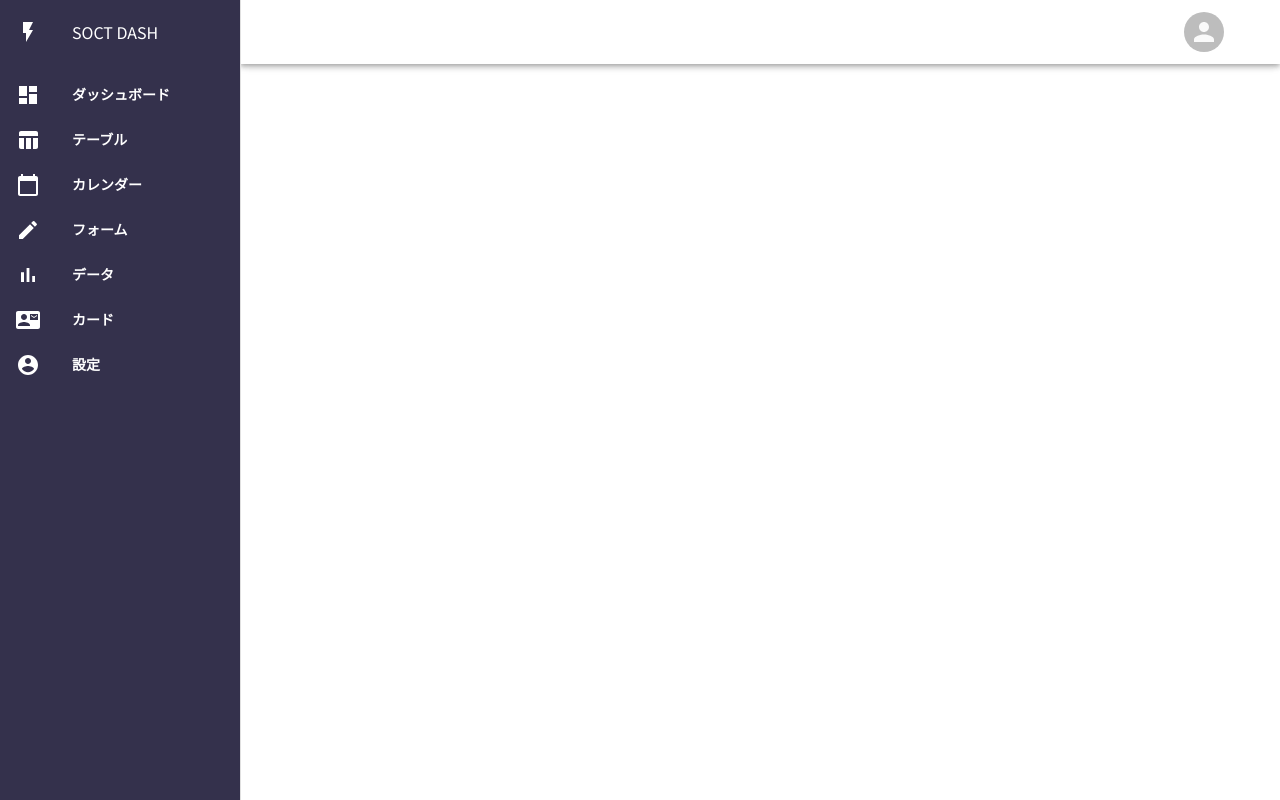
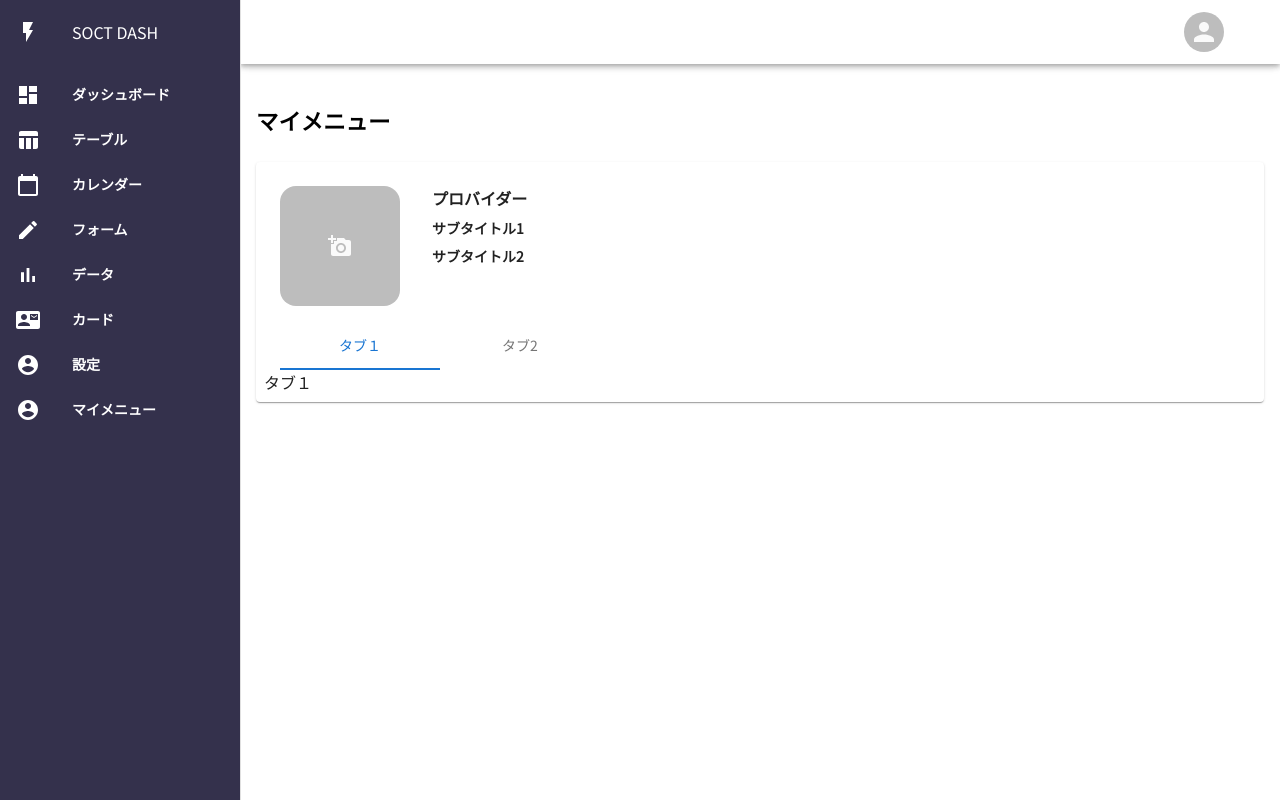
Before and after one commit to soctllc/dash-ui, a React (Create React App) app in the folder web-app/: page /myMenu in a window 1280 px wide. Built offline with nearby package versions, Linux system fonts and the light colour scheme.

Commit message:
feat:MyMenuAvatarの追加

```diff
--- a/web-app/package.json
+++ b/web-app/package.json
@@ -11,7 +11,7 @@
     "@fullcalendar/timegrid": "^5.3.1",
     "@material-ui/core": "^4.11.0",
     "@material-ui/icons": "^4.9.1",
-    "@material-ui/lab": "^4.0.0-alpha.56",
+    "@material-ui/lab": "^4.0.0-alpha.57",
     "@material-ui/pickers": "^3.2.10",
     "@material-ui/styles": "^4.10.0",
     "@testing-library/jest-dom": "^4.2.4",
--- a/web-app/src/components/atoms/Avatar.js
+++ b/web-app/src/components/atoms/Avatar.js
@@ -34,6 +34,28 @@ export const EditableAvatar = (props) => {
                 {loading ? <CircularProgress/> :<AddAPhotoIcon/>}
             </RoundedAvatar>
         </Div>
+    );
+}
+
+export const MyMenuAvatar= (props) => {
+    const title = props.title;
+    const subtitle1 = props.subtitle1;
+    const subtitle2 = props.subtitle2;
+    const avatar = props.avatar;
+    const required = props.required? props.required : false;
+    const loading = props.loading ? props.loading : false;
+    const onClick = props.onClick ? props.onClick : ()=>{};
+    return(
+        <MyMenuDiv>
+            <RoundedAvatar variant="rounded" src={avatar} onClick={onClick}>
+                {loading ? <CircularProgress/> :<AddAPhotoIcon/>}
+            </RoundedAvatar>
+            <div>
+            <Maintitle data-required={required} variant="body1" gutterBottom>{title}</Maintitle>
+            <Subtitle data-required={required} variant="body2" gutterBottom>{subtitle1}</Subtitle>
+            <Subtitle data-required={required} variant="body2" gutterBottom>{subtitle2}</Subtitle>
+            </div>
+        </MyMenuDiv>
     );
 }
 
@@ -74,11 +96,41 @@ const Div = styled.div`
         flex-direction:row;
     }
 `
-
 const Title = styled(Typography)`
     margin:${props => props.theme.spacing(4)}px ${props => props.theme.spacing(2)}px 0;
     font-weight:700;
     width:calc(240px - ${props => props.theme.spacing(2)}px * 3);
+    &[data-required="true"] {
+        &::after{
+          content:'*';
+          margin-left:${props => props.theme.spacing(2)}px;
+          font-size:14px;
+          color:red;
+        }
+    }
+`
+const MyMenuDiv = styled.div`
+    display:flex;
+    flex-wrap: wrap;
+    flex-direction:row;
+`
+const Maintitle= styled(Typography)`
+margin:${props => props.theme.spacing(2)}px ${props => props.theme.spacing(2)}px 0;
+font-weight:700;
+width:calc(240px - ${props => props.theme.spacing(2)}px * 4);
+&[data-required="true"] {
+    &::after{
+      content:'*';
+      margin-left:${props => props.theme.spacing(2)}px;
+      font-size:14px;
+      color:red;
+    }
+}
+`
+const Subtitle = styled(Typography)`
+    margin:${props => props.theme.spacing(1)}px ${props => props.theme.spacing(2)}px 0;
+    font-weight:700;
+    width:calc(240px - ${props => props.theme.spacing(2)}px * 4);
     &[data-required="true"] {
         &::after{
           content:'*';
--- /dev/null
+++ b/web-app/src/components/pages/MyMenuPage.js
@@ -0,0 +1,34 @@
+import React from 'react';
+import {FullPaper} from '../atoms/Paper';
+import {PageTitle} from '../atoms/Title';
+import {BasicTabs as Tabs} from '../molecules/Tabs';
+import { MyMenuAvatar } from '../atoms/Avatar';
+
+const MyMenuPage = () => {
+  const contents = [
+    {
+      label:"タブ１",
+      content: <div>タブ１</div>
+    },
+    {
+      label:"タブ2",
+      content:<div>タブ２</div>
+    }
+  ]
+  return(
+    <div>
+        <PageTitle>マイメニュー</PageTitle>
+        <FullPaper>
+        <MyMenuAvatar
+          title={'プロバイダー'}
+          subtitle1={'サブタイトル1'}
+          subtitle2={'サブタイトル2'}
+        />
+        <Tabs
+          contents={contents}/>
+        </FullPaper>
+    </div>
+    );
+}
+
+export default MyMenuPage;
--- a/web-app/src/components/pages/index.js
+++ b/web-app/src/components/pages/index.js
@@ -25,6 +25,7 @@ const FormPage = lazy(() => import('./FormPage'));
 const DataPage = lazy(() => import('./DataPage'));
 const CardPage = lazy(() => import('./CardPage'));
 const SettingPage = lazy(() => import('./SettingPage'));
+const MyMenuPage = lazy(() => import('./MyMenuPage'));
 
 const pages = [
   { path: '/', component: <TopPage/> },
@@ -33,7 +34,8 @@ const pages = [
   { path: '/form', component: <FormPage/> },
   { path: '/data', component: <DataPage/> },
   { path: '/card', component: <CardPage/> },
-  { path: '/setting', component: <SettingPage/> }
+  { path: '/setting', component: <SettingPage/> },
+  { path: '/myMenu', component: <MyMenuPage/> },
 ];
 
 const menus = [
@@ -43,7 +45,8 @@ const menus = [
   { path: '/form', icon: <CreateIcon/>,text:'フォーム'},
   { path: '/data', icon: <BarChartIcon/>,text:'データ'},
   { path: '/card', icon: <ContactMailIcon/>,text:'カード'},
-  { path: '/setting', icon: <AccountCircleIcon/>,text:'設定'}
+  { path: '/setting', icon: <AccountCircleIcon/>,text:'設定'},
+  { path: '/myMenu', icon: <AccountCircleIcon/>,text:'マイメニュー' },
 ]
 
 const myMenus = [
```
Also changed, not shown: 1 other file (tests, documents, lock files or other folders).
